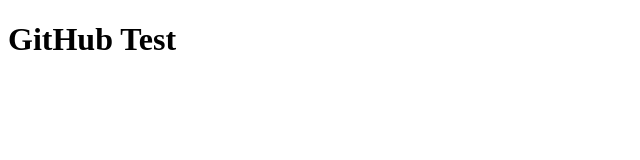
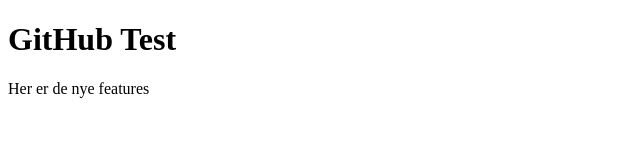
Before and after one commit to Rodoeth/GitHub-Test, a plain HTML site: page index.html in a window 1280 px wide. Shown: the whole page, without its empty margins (0-640 px from the left). Drawn offline with Linux system fonts and the light colour scheme.

Commit message:
Added Features

```diff
--- a/index.html
+++ b/index.html
@@ -7,5 +7,6 @@
 </head>
 <body>
     <h1>GitHub Test</h1>
+    <p>Her er de nye features</p>
 </body>
 </html>
```
